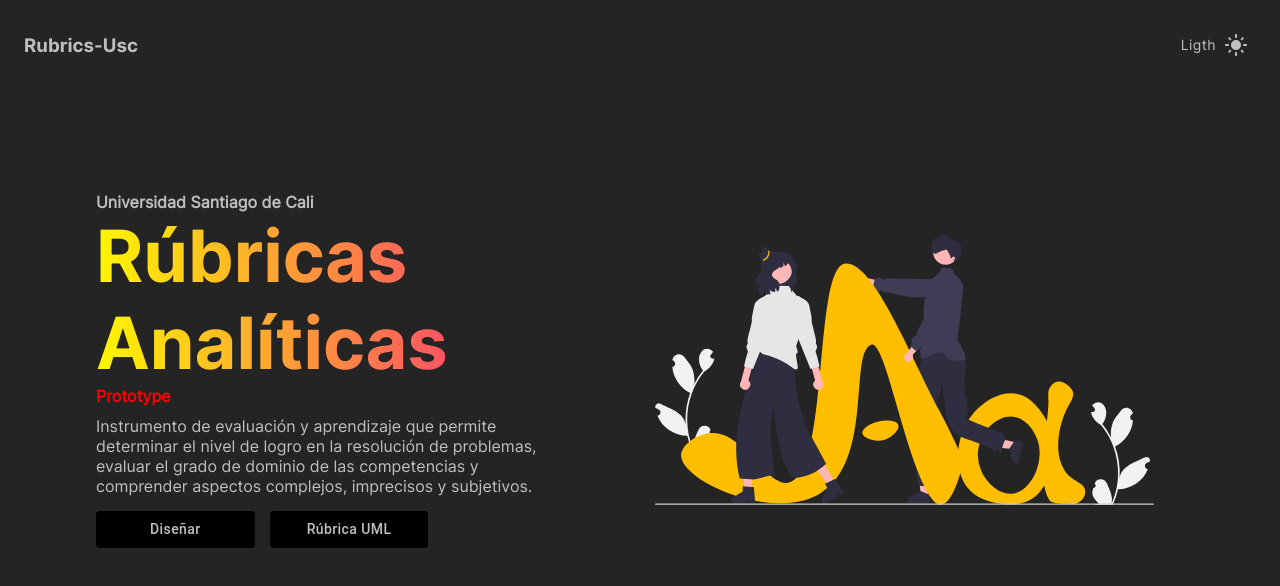
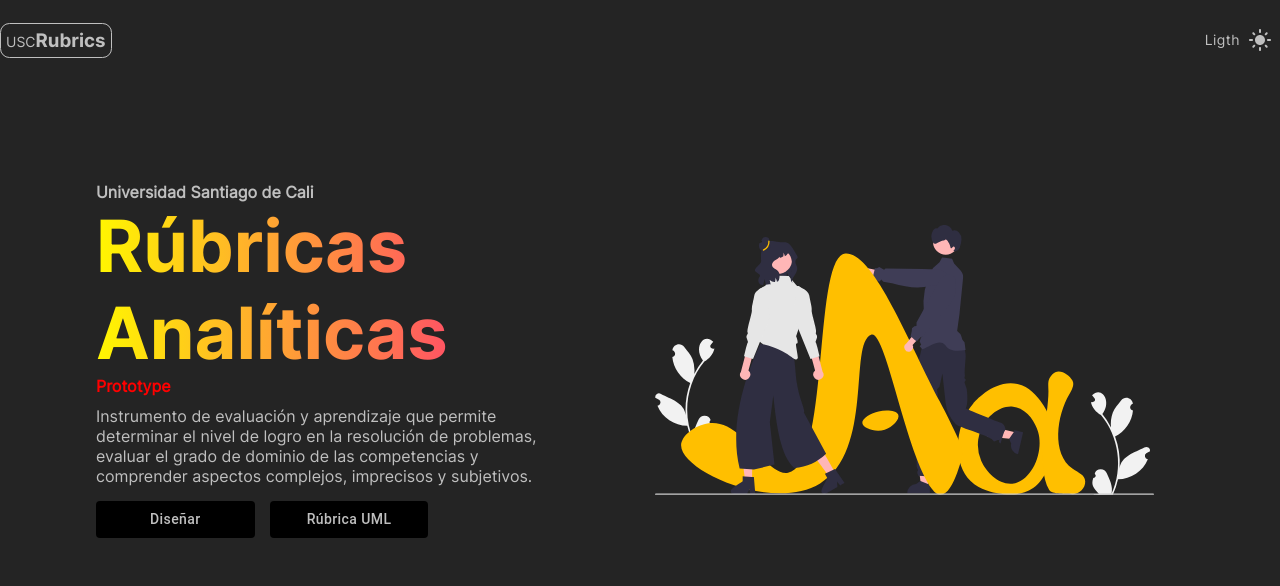
Before and after one commit to juanvillotausc/rubricasUSC, a React (Vite) app: page /#/ in a window 1280 px wide. Shown: the top 586 px of the page. Built offline with nearby package versions, Linux system fonts and the light colour scheme.

Commit message:
ajustes en diseño logo navbar

```diff
--- a/src/components/Navbar.jsx
+++ b/src/components/Navbar.jsx
@@ -17,11 +17,10 @@ const Navbar = () => {
     }
 
     return (
-        <AppBar style={{ boxShadow: "none" }} position="relative">
+        <AppBar style={{ boxShadow: "none", backgroundColor: theme.bgc, transition: "all 0.3s ease-in" }} position="relative">
             <ToolbarContainer>
-                <Toolbar style={{ alignItems: 'left', minHeight: 90 }}>
-                    <Link style={{ textDecoration: 'none', flexGrow: 1 }} to="/">
-                        <Logo>Rubrics-Usc</Logo>
+                <Link style={{ textDecoration: 'none' }} to="/">
+                    <Logo><span style={{ fontWeight: "normal", fontSize: 14 }}>USC</span>Rubrics</Logo>
                 </Link>
                 <Button
                     onClick={toggleTheme}
@@ -30,7 +29,6 @@ const Navbar = () => {
                     <Typography style={{ marginRight: 8 }}>{theme.text === '#bfbfbf' ? "Ligth" : "Dark"}</Typography>
                     {theme.text === '#bfbfbf' ? <LightModeIcon style={{ color: theme.text }} /> : <DarkModeIcon style={{ color: theme.text }} />}
                 </Button>
-                </Toolbar>
             </ToolbarContainer>
         </AppBar >
     )
--- a/src/components/Navbar.style.js
+++ b/src/components/Navbar.style.js
@@ -4,6 +4,16 @@ import styled, { createGlobalStyle } from 'styled-components';
 export const ToolbarContainer = styled.div`
     background-color: ${({ theme }) => theme.bgc};
     transition: all 0.3s ease-in ;
+    margin: auto;
+    display: flex;
+    justify-content: space-between;
+    width: 100%;
+    min-height:80px;
+    align-items: center;
+    @media (max-width: 2560px) {
+        max-width: 1550px;
+    }
+
 `;
 
 export const Typography = styled.p`
@@ -31,6 +41,17 @@ export const Title = styled.h1`
 export const Logo = styled.h3`
     color: ${({ theme }) => theme.text};
     font-family: "InterBold";
+    padding: 5px;
+    border-radius: 0.5em;
+    border: 1px solid ${({ theme }) => theme.text};
+    transition: all 0.3s ease-in ;
+    &:hover{
+        border: 3px solid black;
+        transition: all 0.3s ease-in ;
+        background-color:${({ theme }) => theme.bgcLogoHover};
+        color:${({ theme }) => theme.colorLogoHover};;
+    }
+
 `;
 
 export const Container = styled.div`
--- a/src/components/Theme/Theme.js
+++ b/src/components/Theme/Theme.js
@@ -5,7 +5,9 @@ const LightTheme = {
     item: "#f7f7f7",
     border: "rgba(0, 0, 0, 0.05)",
     bgcHeroBtn: "#000",
-    bgcHover: "#424242"
+    bgcHover: "#424242",
+    bgcLogoHover: "black",
+    colorLogoHover: "white"
 };
 
 const DarkTheme = {
@@ -14,7 +16,9 @@ const DarkTheme = {
     item: "#272727",
     border: "#222222",
     bgcHeroBtn: "#000",
-    bgcHover: "#424242"
+    bgcHover: "#424242",
+    bgcLogoHover: "white",
+    colorLogoHover: "black"
 };
 
 const Theme = {
```
Lines whose indentation alone changed are shown as unchanged.
